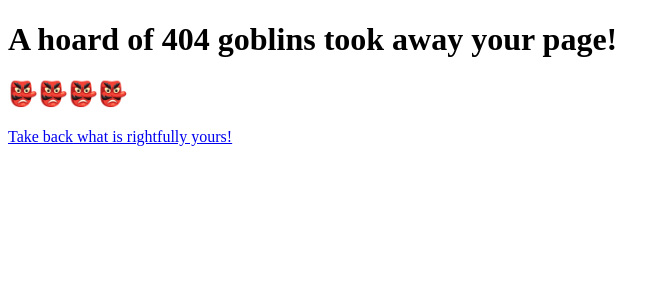
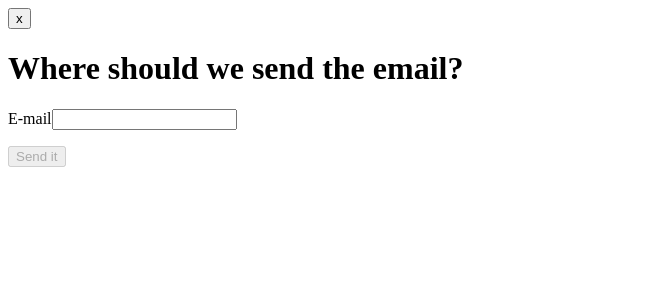
Before and after one commit to pfalzergbr/dnd-legacy-client, a React (Create React App) app: page /forgot-password in a window 1280 px wide. Before the commit this address had no page. Shown: the top 300 px of the page, without its empty margins (0-670 px from the left). Built offline with nearby package versions, Linux system fonts and the light colour scheme.

Commit message:
add password reset screen and basic test case

```diff
--- a/src/Pages/ForgotPassword.tsx
+++ b/src/Pages/ForgotPassword.tsx
@@ -1,6 +1,69 @@
+import { useState } from 'react';
+import { useForm, useFormState } from 'react-hook-form';
+import { yupResolver } from '@hookform/resolvers/yup';
+import * as yup from 'yup';
+import { useHistory } from 'react-router';
+import { Link } from 'react-router-dom';
+
+//TODO - Add error message after failed request
+
+interface ForgotInputs {
+  email: string;
+}
+
+const schema = yup.object().shape({
+  email: yup
+    .string()
+    .required('That’s not a valid email address. It should contain a @')
+    .email('That’s not a valid email address. It should contain a @'),
+});
 
 const ForgotPassword: React.FC = () => {
-  return ( <div></div> );
-}
+  const [isSubmitted, setIsSubmitted] = useState(false);
+  const {
+    register,
+    handleSubmit,
+    formState: { errors },
+    control,
+  } = useForm<ForgotInputs>({
+    resolver: yupResolver(schema),
+    mode: 'onChange',
+  });
+  const { isValid } = useFormState({ control });
+  const history = useHistory();
+
+  const onSubmit = (data: ForgotInputs) => {
+    // alert(`email: ${data.email}`);
+    setIsSubmitted(true);
+  };
+
+  const forgotPasswordForm = (
+    <div>
+      <h1>Where should we send the email?</h1>
+      <form onSubmit={handleSubmit(onSubmit)}>
+        <div className='formControl'>
+          <label htmlFor='email'>E-mail</label>
+          <input type='text' id='email' {...register('email')} />
+          <p role='alert'>{errors.email?.message}</p>
+        </div>
+        <button disabled={!isValid}>Send it</button>
+      </form>
+    </div>
+  );
+
+  const successMessage = (
+    <div>
+      <h1>Password reset email successfully sent.</h1>
+      <Link to='/login'>Back to log in</Link>
+    </div>
+  );
+
+  return (
+    <div>
+      <button onClick={() => history.goBack()}>x</button>
+      {isSubmitted ? successMessage : forgotPasswordForm}
+    </div>
+  );
+};
 
 export default ForgotPassword;
--- a/src/Pages/Login.tsx
+++ b/src/Pages/Login.tsx
@@ -55,7 +55,7 @@ const Login: React.FC<LoginProps> = () => {
         <button disabled={!isValid}>Log In</button>
       </form>
       <footer>
-        <Link to='#'>I forgot my password</Link>
+        <Link to='/forgot-password'>I forgot my password</Link>
       </footer>
     </AuthTemplate>
   );
--- a/src/Routers/AppRouter.tsx
+++ b/src/Routers/AppRouter.tsx
@@ -7,6 +7,7 @@ import RouteWithSuspense from './RouteWithSuspense'
 
 const Login = lazy(() => import('../Pages/Login'));
 const Register = lazy(() => import('../Pages/Register'));
+const ForgotPassword = lazy(() => import('../Pages/ForgotPassword'))
 
 const AppRouter = () => {
   const publicRoutes = (
@@ -19,6 +20,9 @@ const AppRouter = () => {
       </RouteWithSuspense>
       <RouteWithSuspense fallback={<Loading />} path='/register'>
           <Register />
+      </RouteWithSuspense>
+      <RouteWithSuspense fallback={<Loading />} path='/forgot-password'>
+          <ForgotPassword />
       </RouteWithSuspense>
       <Route path='*'>
         <NotFound />
```
Also changed, not shown: 1 other file (tests, documents, lock files or other folders).
